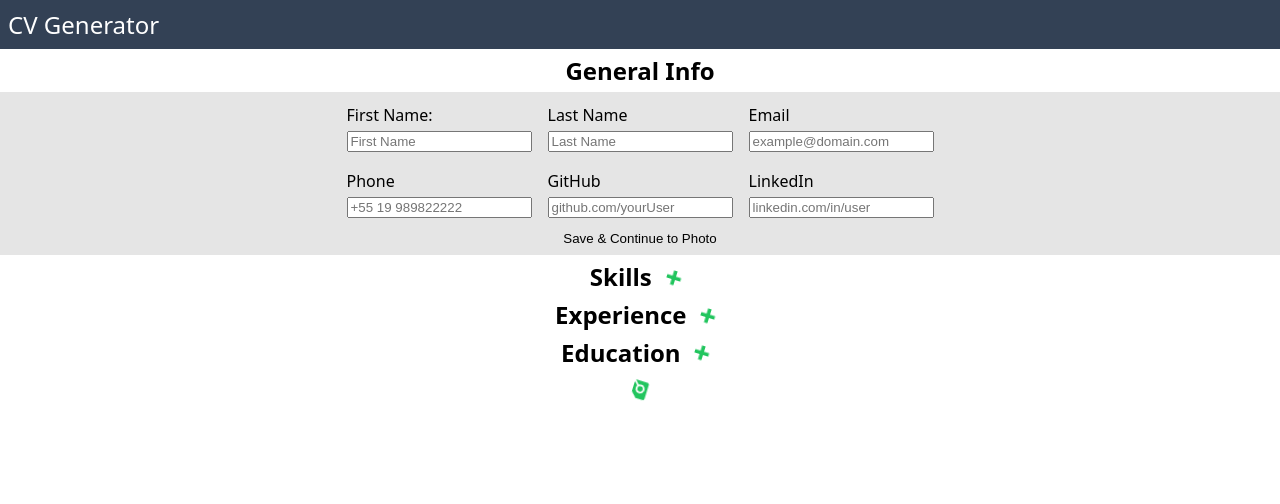
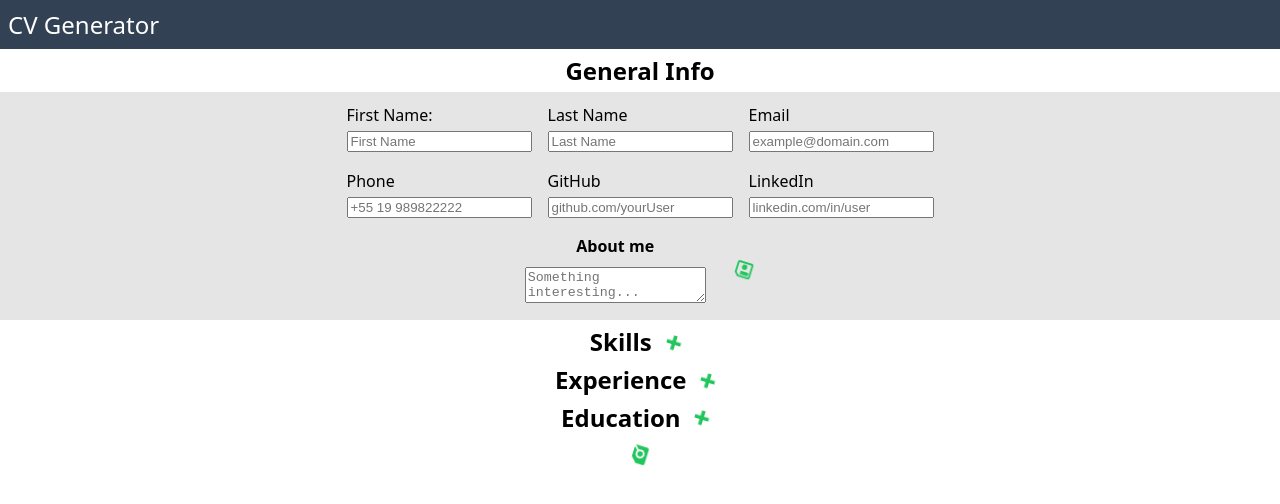
Before and after one commit to giovanniPepi/cv-project, a React (Create React App) app: page / in a window 1280 px wide. Shown: the top 504 px of the page. Built offline with nearby package versions, Linux system fonts and the light colour scheme.

Commit message:
Add about me section

```diff
--- a/src/App.js
+++ b/src/App.js
@@ -59,6 +59,7 @@ class App extends Component {
           <header className="header">CV Generator</header>
           <h3 className="sectionTitle">General Info</h3>
           <Personal />
+
           <h3 className="sectionTitle">
             Skills
             <button
--- /dev/null
+++ b/src/components/About.js
@@ -0,0 +1,49 @@
+import { Component } from "react";
+import Textfield from "./Textfield";
+
+class About extends Component {
+  constructor(props) {
+    super(props);
+    this.state = {
+      editMode: true,
+      aboutMe: "",
+    };
+
+    this.handleChange = this.handleChange.bind(this);
+    this.handleSubmit = this.handleSubmit.bind(this);
+  }
+
+  handleChange(e) {
+    const { name, value } = e.target;
+    this.setState({ [name]: value });
+  }
+  handleSubmit(e) {
+    e.preventDefault();
+    this.setState((prevState) => {
+      return { editMode: !prevState.editMode };
+    });
+  }
+
+  render() {
+    const { editMode, aboutMe } = this.state;
+
+    if (!editMode) {
+      return <Textfield aboutMe={aboutMe} handleEdit={this.handleSubmit} />;
+    }
+
+    return (
+      <form className="aboutMe" action="" onSubmit={this.handleSubmit}>
+        <div className="innerFormDiv">
+          <textarea
+            name="aboutMe"
+            placeholder="Something interesting..."
+            value={aboutMe}
+            onChange={this.handleChange}
+          />
+        </div>
+      </form>
+    );
+  }
+}
+
+export default About;
--- a/src/components/Personal.js
+++ b/src/components/Personal.js
@@ -1,5 +1,8 @@
 import React, { Component } from "react";
 import Textfield from "./Textfield";
+import Icon from "@mdi/react";
+import { mdiContentSaveOutline, mdiDelete } from "@mdi/js";
+import About from "./About";
 
 class Personal extends Component {
   constructor(props) {
@@ -112,8 +115,7 @@ class Personal extends Component {
               onChange={this.handleChange}
             />
           </label>
-
-          <label htmlFor="linkedin">
+          <label>
             <p>LinkedIn</p>
             <input
               type="tel"
@@ -124,10 +126,21 @@ class Personal extends Component {
             />
           </label>
         </div>
-        <div className="btnContainer">
-          <button className="formBtn" type="submit">
-            Save & Continue to Photo
-          </button>
+        <div className="innerFormDiv">
+          <label>
+            <h4 className="sectionTitle">About me</h4>
+            <About />
+          </label>
+          <div className="btnContainer">
+            <button className="formBtn" type="submit">
+              <Icon
+                path={mdiContentSaveOutline}
+                size={0.9}
+                color="#22C55E"
+                spin={10}
+              />
+            </button>
+          </div>
         </div>
       </form>
     );
--- a/src/components/Skills.js
+++ b/src/components/Skills.js
@@ -1,7 +1,7 @@
 import Icon from "@mdi/react";
+import { mdiContentSaveOutline, mdiDelete } from "@mdi/js";
 import React, { Component } from "react";
 import Textfield from "./Textfield";
-import { mdiContentSaveOutline, mdiDelete } from "@mdi/js";
 
 class Skills extends Component {
   constructor(props) {
--- a/src/components/Textfield.js
+++ b/src/components/Textfield.js
@@ -10,15 +10,15 @@ function Textfield(props) {
         <Imageuploader />
         <div className="textfieldWrapper">
           <div>
-            <span htmlFor="firstName"></span>
+            <span></span>
             {props.firstName}
           </div>
           <div>
-            <span htmlFor="lastName"></span>
+            <span></span>
             {props.lastName}
           </div>
           <div>
-            <span htmlFor="email"></span>
+            <span></span>
             {props.email}
           </div>
         </div>
@@ -27,21 +27,21 @@ function Textfield(props) {
           {/* phone is not required, therefore display only if present */}
           {props.phone ? (
             <div>
-              <span htmlFor="phone"></span>
+              <span></span>
               {props.phone}
             </div>
           ) : null}
 
           {props.github ? (
             <div>
-              <span htmlFor="gitHub">GitHub: </span>
+              <span>GitHub: </span>
               {props.github}
             </div>
           ) : null}
 
           {props.linkedin ? (
             <div>
-              <span htmlFor="linkedin">LinkedIn: </span>
+              <span>LinkedIn: </span>
               {props.linkedin}
             </div>
           ) : null}
@@ -174,6 +174,18 @@ function Textfield(props) {
         </div>
       </fieldset>
     );
+  } else if (props.aboutMe) {
+    return (
+      <fieldset className="textfield">
+        <div>
+          <span>About me: </span>
+          {props.aboutMe}
+        </div>
+        <button className="formBtn editBtn" onClick={props.handleEdit}>
+          <Icon path={mdiPencilOutline} size={0.9} color="#22C55E" spin={10} />
+        </button>
+      </fieldset>
+    );
   }
 }
 
--- a/src/styles/App.css
+++ b/src/styles/App.css
@@ -118,6 +118,9 @@ label {
   align-items: center;
   gap: var(--outerGap);
 }
+.aboutMe {
+  align-self: center;
+}
 
 /*
 
```
